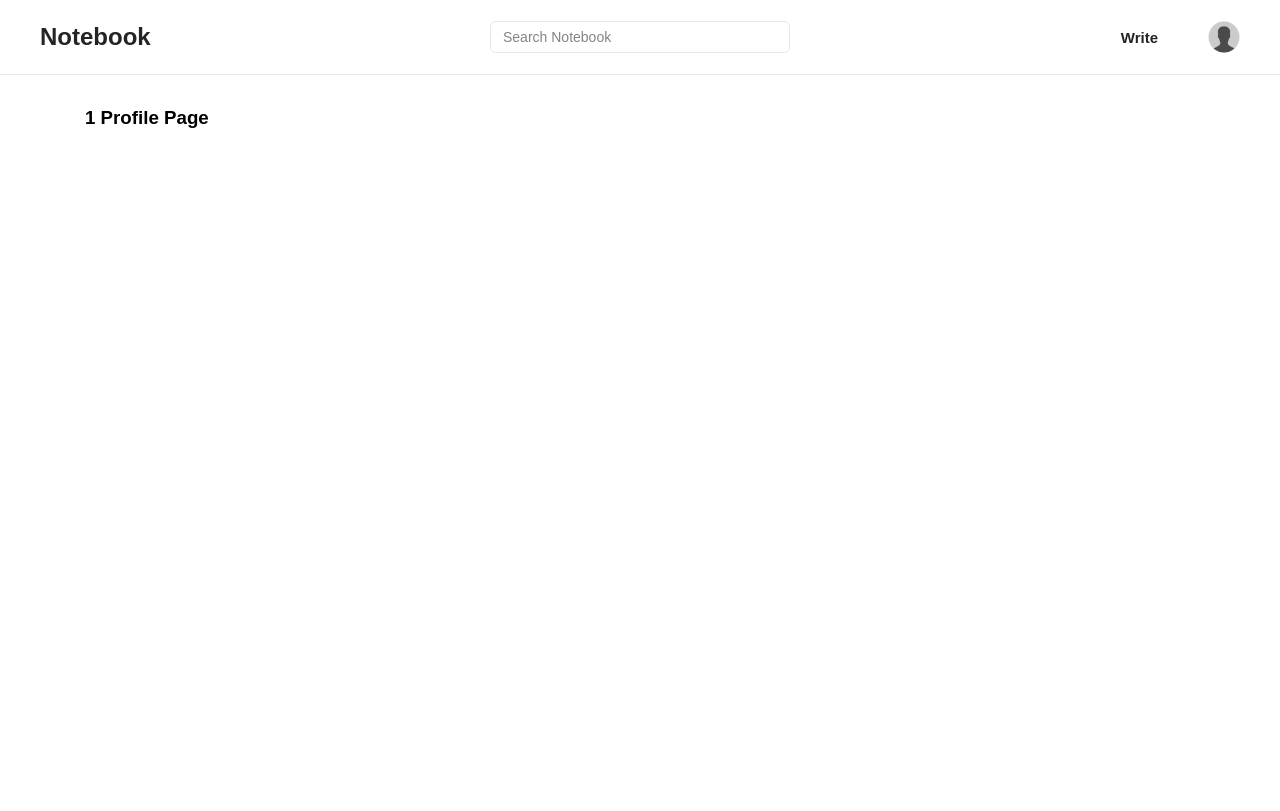
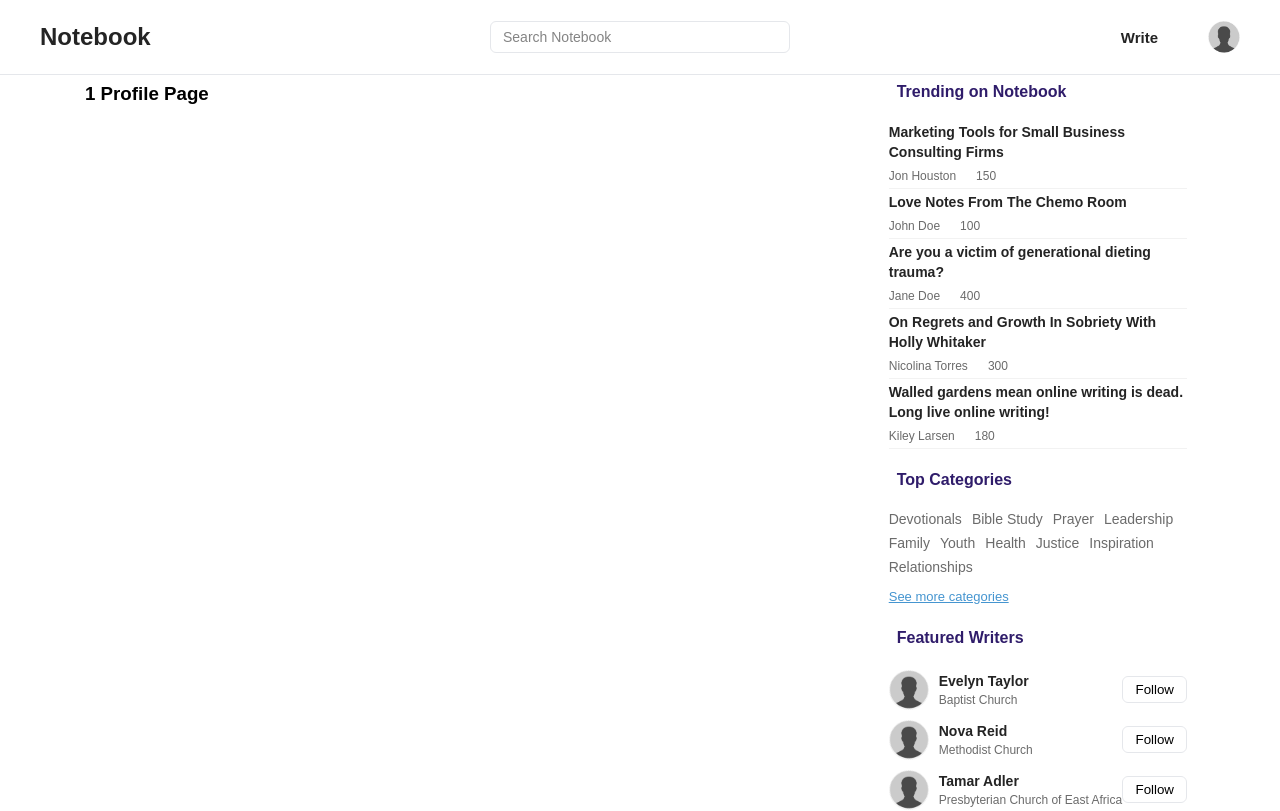
Before and after one commit to Wolleys/notebook, a Next.js app: page /1 in a window 1280 px wide. Shown: the top 811 px of the page. Built offline with nearby package versions, Linux system fonts and the light colour scheme; a web font is replaced by a local one.

Commit message:
Update userProfile pages with the parentContainer

```diff
--- a/app/(website)/[profile]/about/about.module.css
+++ b/app/(website)/[profile]/about/about.module.css
@@ -1,7 +1,5 @@
 .container {
-  display: flex;
-  margin-top: 24px;
-  padding-top: 5rem;
+  flex: 5;
 }
 
 @media (min-width: 576px) {
--- a/app/(website)/[profile]/lists/lists.module.css
+++ b/app/(website)/[profile]/lists/lists.module.css
@@ -1,7 +1,5 @@
 .container {
-  display: flex;
-  margin-top: 24px;
-  padding-top: 5rem;
+  flex: 5;
 }
 
 @media (min-width: 576px) {
--- a/app/(website)/[profile]/profile.module.css
+++ b/app/(website)/[profile]/profile.module.css
@@ -1,7 +1,5 @@
 .container {
-  display: flex;
-  margin-top: 24px;
-  padding-top: 5rem;
+  flex: 5;
 }
 
 @media (min-width: 576px) {
--- a/app/(website)/[profile]/profile.tsx
+++ b/app/(website)/[profile]/profile.tsx
@@ -3,15 +3,20 @@
 import { FC } from "react";
 import styles from "./profile.module.css";
 import { useParams } from "next/navigation";
+import SideBarMenu from "@/components/sideBarMenu";
+import ParentContainer from "@/containers/parentContainer";
 
 const Profile: FC = () => {
   var { profile } = useParams();
   profile = decodeURIComponent(profile.toString());
 
   return (
-    <div className={styles.container}>
-      <h3>{profile} Profile Page</h3>
-    </div>
+    <ParentContainer>
+      <div className={styles.container}>
+        <h3>{profile} Profile Page</h3>
+      </div>
+      <SideBarMenu />
+    </ParentContainer>
   );
 };
 
```
Also changed, not shown: app/(website)/[profile]/about/about.tsx (+8 -3 lines), app/(website)/[profile]/lists/lists.tsx (+8 -3 lines).
